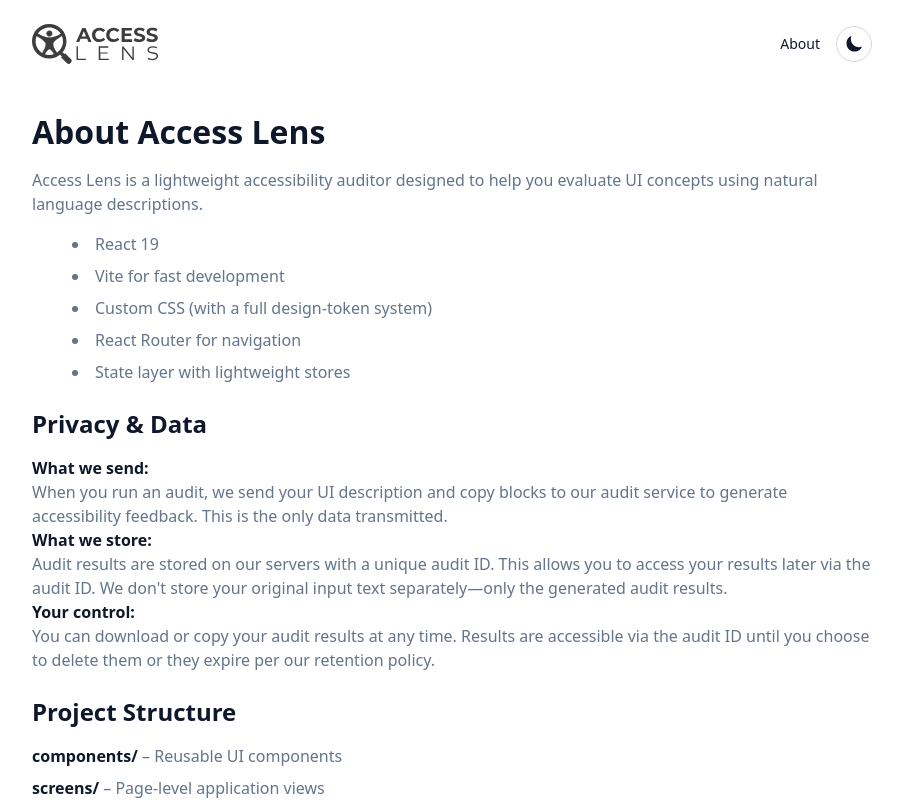
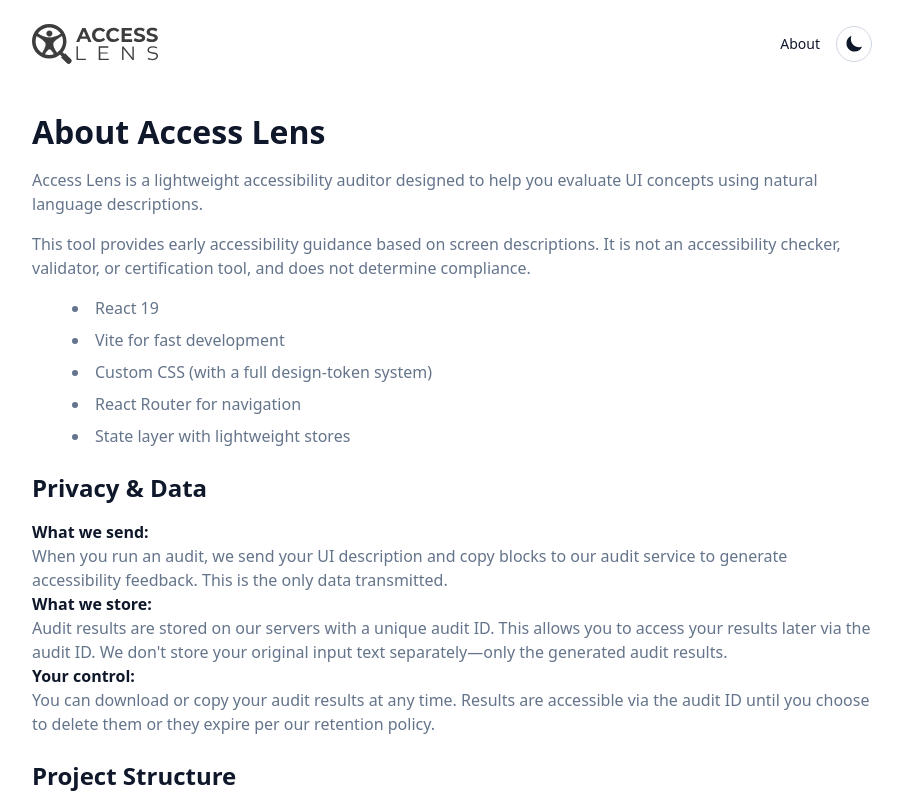
Before and after one commit to AceMoon-tech/access-lens, a React (Vite) app: page /about in a window 1280 px wide. Shown: the top 800 px of the page, without its empty margins (188-1091 px from the left). Built offline with nearby package versions, Linux system fonts and the light colour scheme; no server answers.

Commit message:
Phase 5.8.8: clarify guidance-only positioning

```diff
--- a/src/components/Results.jsx
+++ b/src/components/Results.jsx
@@ -13,7 +13,7 @@ function Results({ results, loading = false, errorText }) {
       >
         <Loading size="md" />
         <p className="text-muted text-base" style={{ color: 'var(--text-muted)' }}>
-          Running audit…
+          Audit in progress. Please wait…
         </p>
       </div>
     )
--- a/src/lib/formMessages.js
+++ b/src/lib/formMessages.js
@@ -14,7 +14,7 @@ export const formMessages = {
   overlyDetailedWarning: 'A brief screen-level description works best. Focus on key elements and interactions',
 
   // Loading message
-  loadingMessage: 'Running audit…',
+  loadingMessage: 'Audit in progress. Please wait…',
 
   // Success confirmation
   successConfirmation: 'Ready to audit',
--- a/src/screens/About.jsx
+++ b/src/screens/About.jsx
@@ -25,6 +25,18 @@ function About() {
         >
           Access Lens is a lightweight accessibility auditor designed to help you
           evaluate UI concepts using natural language descriptions.
+        </p>
+
+        <p
+          className="mb-16"
+          style={{
+            fontSize: 'var(--text-body)',
+            lineHeight: 'var(--text-body-leading)',
+            color: 'var(--text-muted)'
+          }}
+        >
+          This tool provides early accessibility guidance based on screen descriptions.
+          It is not an accessibility checker, validator, or certification tool, and does not determine compliance.
         </p>
 
         <ul
--- a/src/screens/AuditForm.jsx
+++ b/src/screens/AuditForm.jsx
@@ -1,4 +1,4 @@
-import { useState, useEffect } from 'react'
+import { useState, useEffect, useRef } from 'react'
 import Button from '../components/Button'
 import TextArea from '../components/TextArea'
 import PageContainer from '../components/PageContainer'
@@ -71,12 +71,23 @@ function AuditForm({ onResults }) {
   const [requestState, setRequestState] = useState('idle') // "idle" | "loading" | "error" | "success"
   const [errorMessage, setErrorMessage] = useState('')
   const errorId = 'audit-form-error'
+  const errorAlertRef = useRef(null)
 
   // Sync local state with context when context changes
   useEffect(() => {
     setUiDescription(auditFormInputs.uiDescription)
     setCopyBlocks(auditFormInputs.copyBlocks)
   }, [auditFormInputs])
+
+  // Focus error Alert when error state appears
+  useEffect(() => {
+    if (requestState === 'error' && errorMessage && errorAlertRef.current) {
+      // Use setTimeout to ensure the DOM has updated
+      setTimeout(() => {
+        errorAlertRef.current?.focus()
+      }, 0)
+    }
+  }, [requestState, errorMessage])
 
   // Field-level error states (hidden by default)
   const [uiDescriptionError, setUiDescriptionError] = useState('')
@@ -387,7 +398,11 @@ function AuditForm({ onResults }) {
 
         {/* Error state UI with Retry button */}
         {requestState === 'error' && errorMessage && (
-          <div className="flex flex-col gap-16">
+          <div
+            ref={errorAlertRef}
+            tabIndex="-1"
+            className="flex flex-col gap-16"
+          >
             <Alert id={errorId} variant="error">
               {errorMessage}
             </Alert>
@@ -416,6 +431,10 @@ function AuditForm({ onResults }) {
         <div className="space-y-8">
           <p className="text-sm" style={{ color: 'var(--text-muted)' }}>
             Your audit runs locally. Results appear on the next screen and can be exported.
+          </p>
+
+          <p className="text-sm" style={{ color: 'var(--text-muted)' }}>
+            Guidance only — not a compliance check.
           </p>
 
           <div
```
